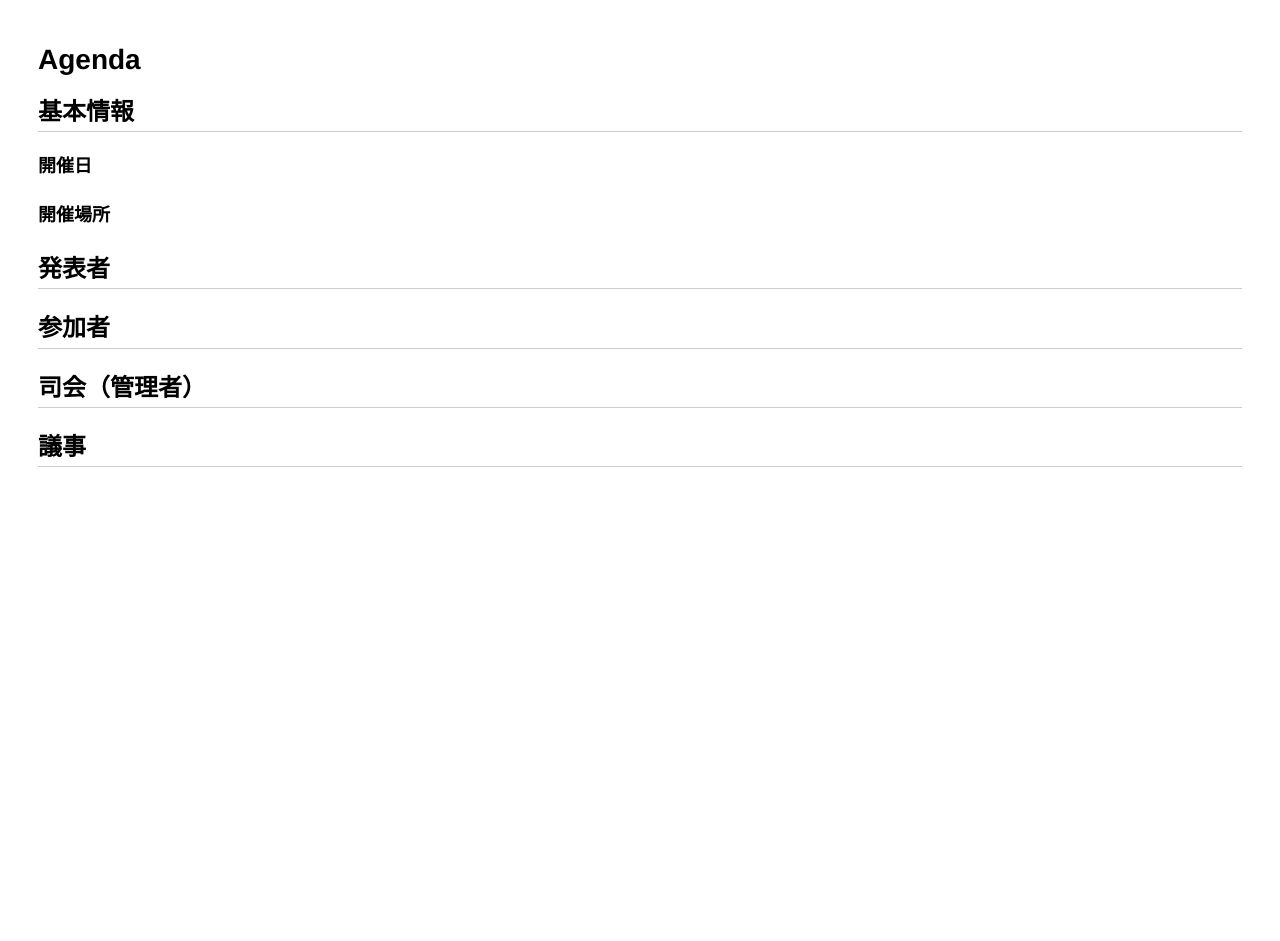
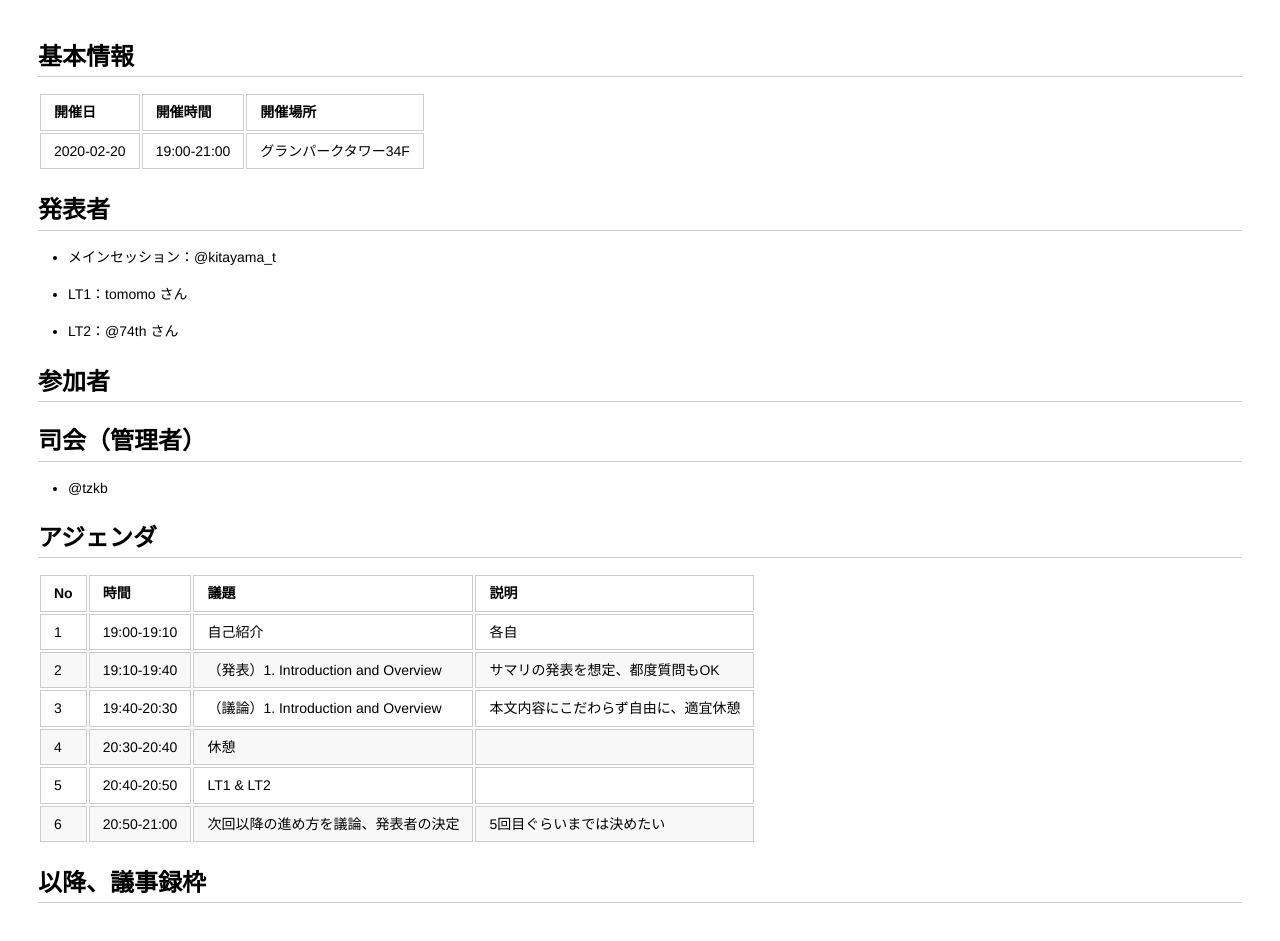
Before and after one commit to Database-Internals-Reading-Group-Japan/group-tokyo, a Jekyll site: the page built from No01/20200220/agenda.md, in a window 1280 px wide. Built offline with Jekyll 4.4.1, drawn with Linux system fonts in a browser that asks for light colours; Markdown is read by kramdown in place of the engine named in the settings; before the commit the page ends 900 px from its top, so only the background shows below that.

Commit message:
Update agenda.md

```diff
--- a/No01/20200220/agenda.md
+++ b/No01/20200220/agenda.md
@@ -3,15 +3,34 @@ layout: default
 title: 20200220
 ---
 
-# Agenda
 ## 基本情報
-### 開催日
-### 開催場所
+
+|開催日|開催時間|開催場所|
+|---|---|---|
+|2020-02-20|19:00-21:00|グランパークタワー34F|
 
 ## 発表者
+- メインセッション：@kitayama_t
+- LT1：tomomo さん
+- LT2：@74th さん
 
 ## 参加者
 
+
+
 ## 司会（管理者）
+- @tzkb
 
-## 議事
+## アジェンダ
+
+|No|時間|議題|説明|
+|---|---|---|---|
+|1|19:00-19:10|自己紹介|各自|
+|2|19:10-19:40|（発表）1. Introduction and Overview|サマリの発表を想定、都度質問もOK|
+|3|19:40-20:30|（議論）1. Introduction and Overview|本文内容にこだわらず自由に、適宜休憩|
+|4|20:30-20:40|休憩||
+|5|20:40-20:50|LT1 & LT2||
+|6|20:50-21:00|次回以降の進め方を議論、発表者の決定|5回目ぐらいまでは決めたい|
+
+
+## 以降、議事録枠
```
